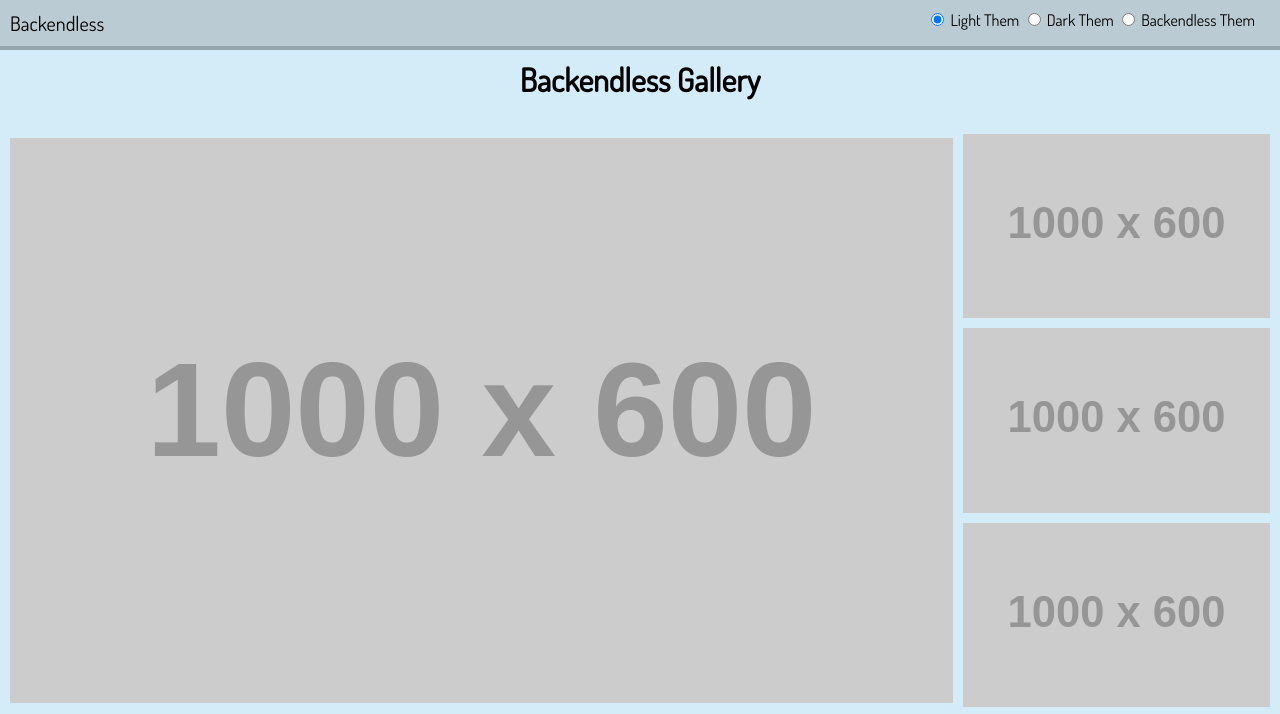
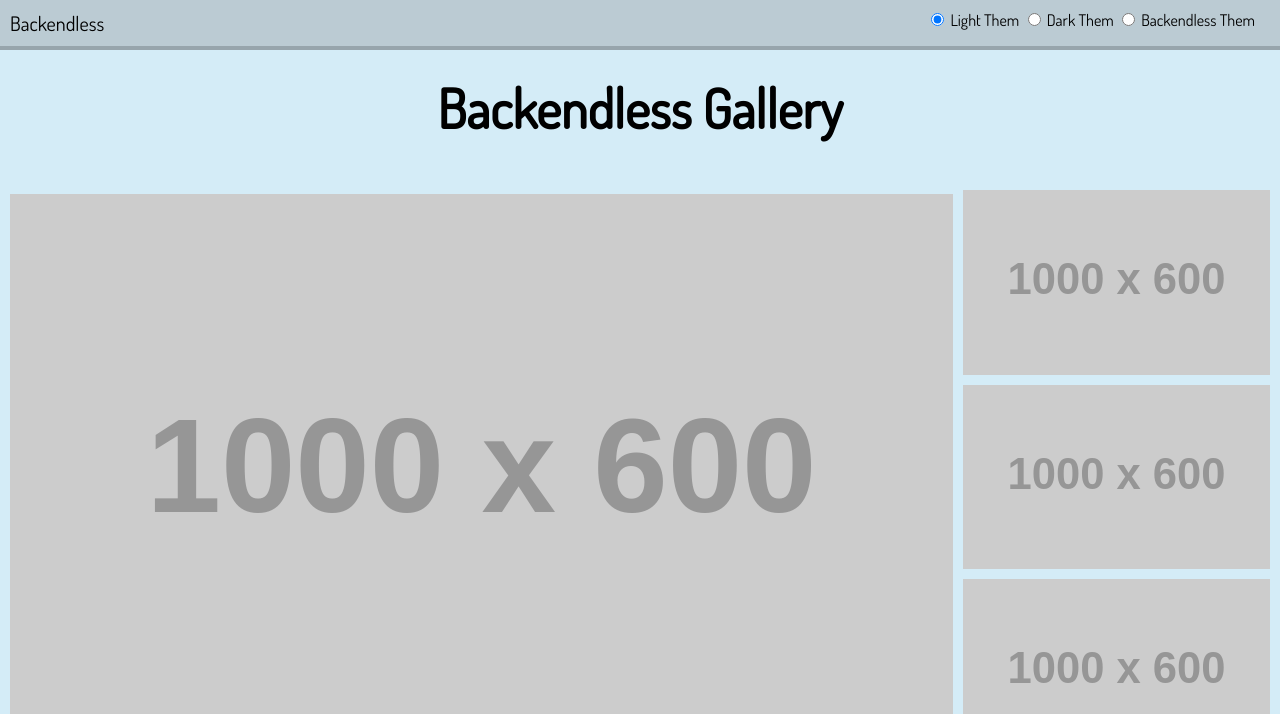
Before and after one commit to iryna-vys/mark-piller-test, a website: page index.html in a window 1280 px wide. Shown: the top 714 px of the page. Drawn offline with Linux system fonts and the light colour scheme; placeholder pictures from the web are drawn by us.

Commit message:
Add resizable title

```diff
--- a/style.css
+++ b/style.css
@@ -194,6 +194,18 @@ body {
 .page-title {
   text-align: center;
   animation: bounce-top 2s infinite;
+}
+
+@media (min-width: 640px) {
+  .page-title {
+    font-size: 44px;
+  }
+}
+
+@media (min-width: 1080px) {
+  .page-title {
+    font-size: 54px;
+  }
 }
 
 @keyframes bounce-top {
```
